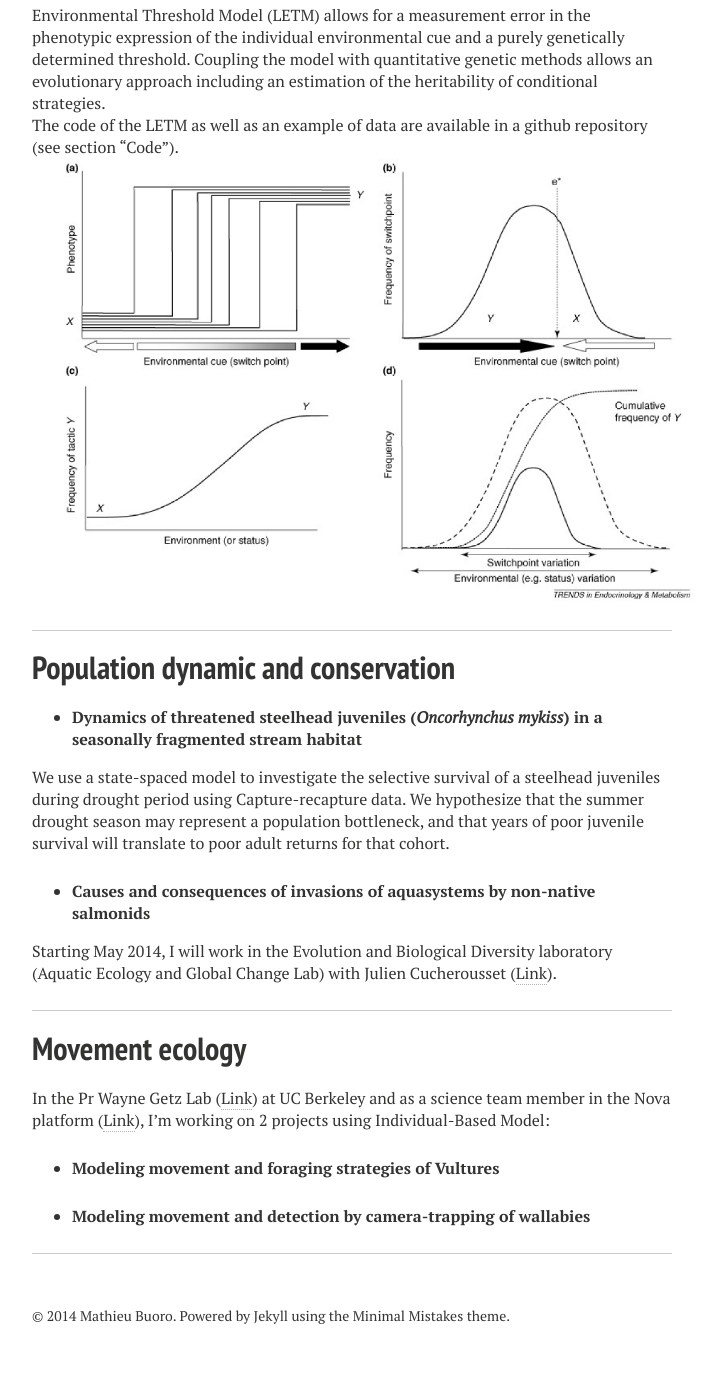
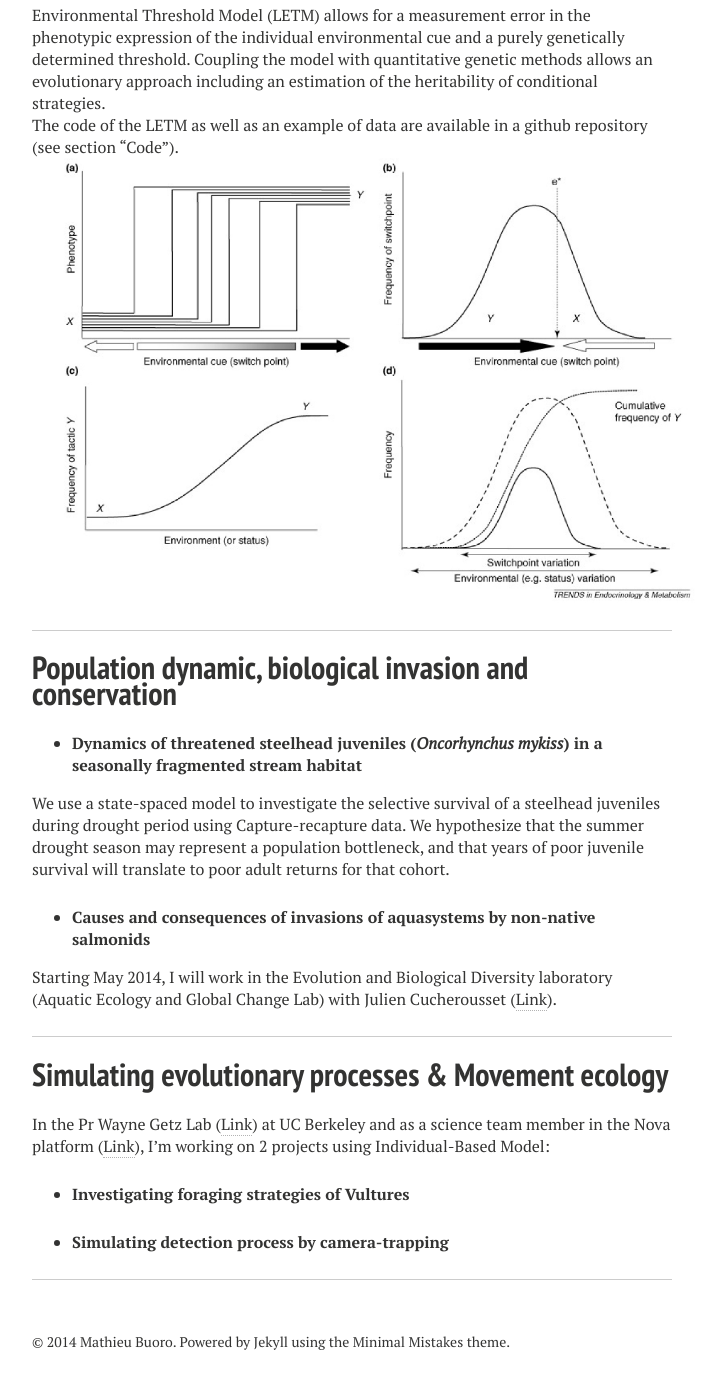
Before and after one commit to matbuoro/matbuoro.github.io, a Jekyll site: the page built from Projects.md, in a window 1280 px wide and 1400 px high, scrolled down 1733 px. Shown: the top 1389 px of the window, without its empty margins (288-1010 px from the left). Built offline with Jekyll 4.4.1, drawn with Linux system fonts in a browser that asks for light colours; nearby versions of some CDN libraries; some of the changed text lies outside the part shown.

Commit message:
change index

```diff
--- a/Projects.md
+++ b/Projects.md
@@ -44,7 +44,7 @@ The code of the LETM as well as an example of data are available in a github rep
 
 ---
 
-# Population dynamic and conservation
+# Population dynamic, biological invasion and conservation
 
 
 * **Dynamics of threatened steelhead juveniles (_Oncorhynchus mykiss_) in a seasonally fragmented stream habitat**
@@ -58,13 +58,13 @@ Starting May 2014, I will work in the Evolution and Biological Diversity laborat
 
 ---
 
-# Movement ecology
+# Simulating evolutionary processes & Movement ecology
 
 
 In the Pr Wayne Getz Lab ([Link](http://nature.berkeley.edu/getzlab/index.html)) at UC Berkeley and as a science team member in the Nova platform ([Link](http://www.novamodeler.com/team/)), I'm working on 2 projects using Individual-Based Model:
 
-* **Modeling movement and foraging strategies of Vultures**
+* **Investigating foraging strategies of Vultures**
 
-* **Modeling movement and detection by camera-trapping of wallabies**
+* **Simulating detection process by camera-trapping**
 
 ---
```
Also changed, not shown: index.md (+1 -1 lines).
